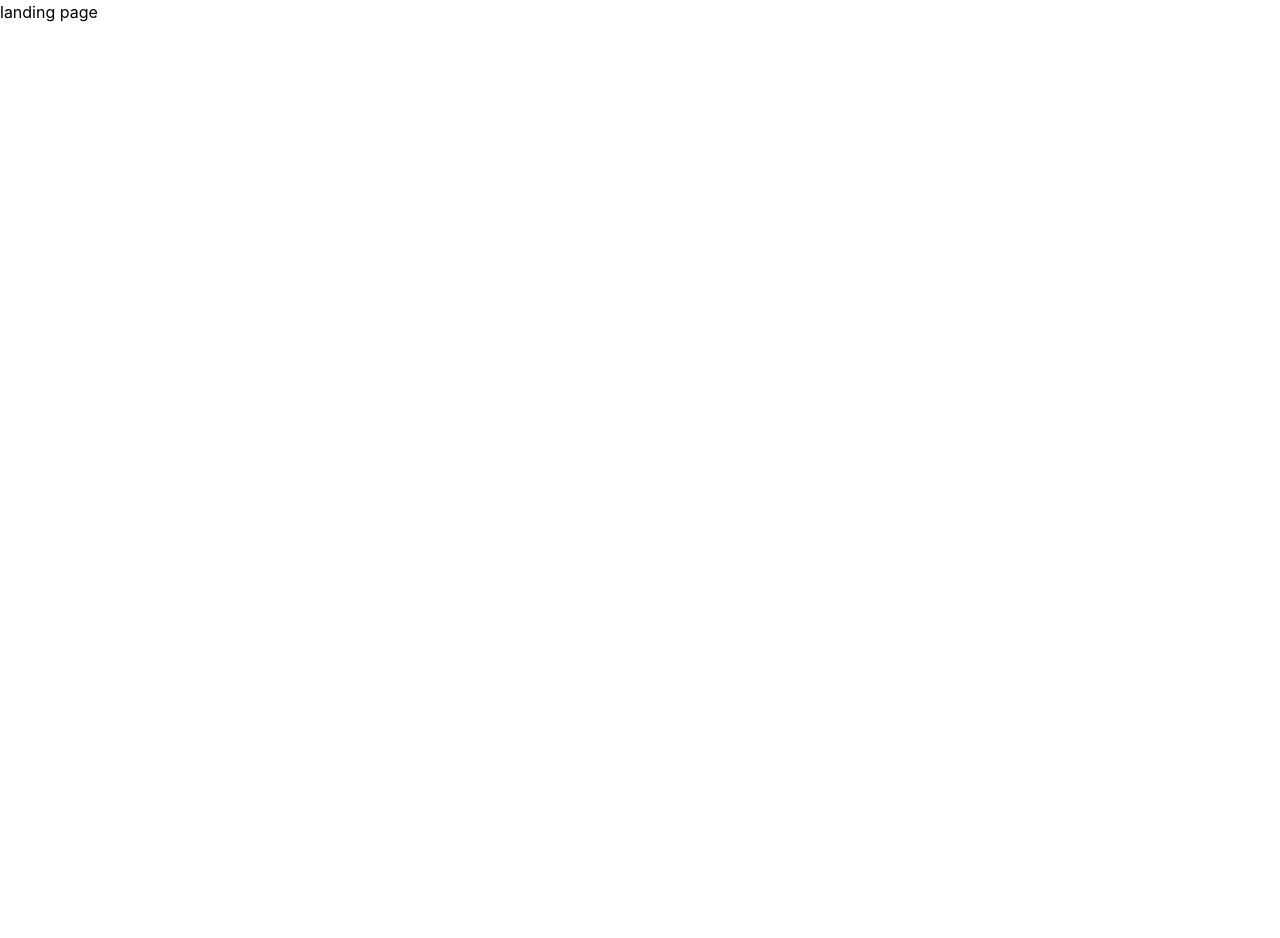
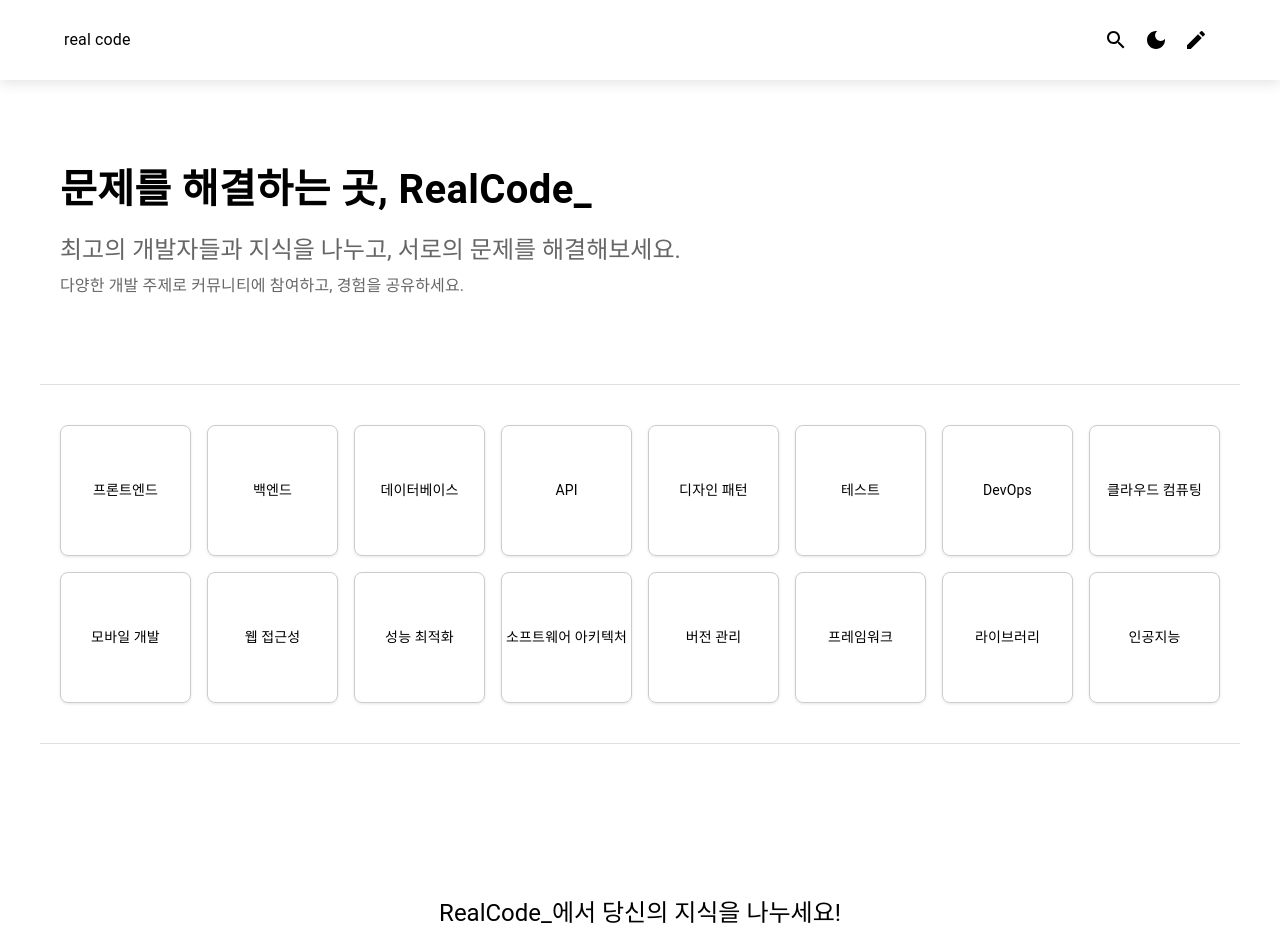
Before and after one commit to minkwan-1/react-nest, a React (Vite) app in the folder client/: page / in a window 1280 px wide. Shown: the top 938 px of the page. Before the commit the page ends 800 px from the top, so only its background shows below. Built offline with nearby package versions, Linux system fonts and the light colour scheme.

Commit message:
landing page...

```diff
--- a/client/src/pages/LandingPage.tsx
+++ b/client/src/pages/LandingPage.tsx
@@ -1,5 +1,169 @@
+import { Box, Typography } from "@mui/material";
+import { PageContainer, ComponentWrapper } from "../components/layout/common";
+
+const keywords = [
+  "프론트엔드",
+  "백엔드",
+  "데이터베이스",
+  "API",
+  "디자인 패턴",
+  "테스트",
+  "DevOps",
+  "클라우드 컴퓨팅",
+  "모바일 개발",
+  "웹 접근성",
+  "성능 최적화",
+  "소프트웨어 아키텍처",
+  "버전 관리",
+  "프레임워크",
+  "라이브러리",
+  "인공지능",
+];
+
 const LandingPage = () => {
-  return <div>landing page</div>;
+  return (
+    <PageContainer>
+      <ComponentWrapper>
+        {/* 첫 번째 섹션 */}
+        <Box
+          sx={{
+            padding: "80px 20px",
+            display: "flex",
+            flexDirection: "column",
+            // borderBottom: (theme) => {
+            //   return {
+            //     ...theme.applyStyles("light", {
+            //       borderBottom: "1px solid red",
+            //     }),
+            //     ...theme.applyStyles("dark", {
+            //       borderBottom: "1px solid #30363d",
+            //     }),
+            //   };
+            // },
+            borderBottom: "1px solid #e0e0e0",
+          }}
+        >
+          <Typography
+            sx={{ fontSize: "40px", fontWeight: "bold" }}
+            gutterBottom
+          >
+            문제를 해결하는 곳, RealCode_
+          </Typography>
+          <Typography variant="h5" color="text.secondary" gutterBottom>
+            최고의 개발자들과 지식을 나누고, 서로의 문제를 해결해보세요.
+          </Typography>
+          <Typography variant="body1" color="text.secondary" gutterBottom>
+            다양한 개발 주제로 커뮤니티에 참여하고, 경험을 공유하세요.
+          </Typography>
+        </Box>
+
+        {/* 키워드 섹션 */}
+        <Box
+          className="keywords"
+          sx={{
+            display: "grid",
+            gridTemplateColumns: "repeat(auto-fill, minmax(120px, 1fr))",
+            gap: 2,
+            padding: "40px 20px",
+          }}
+        >
+          {keywords.map((keyword) => (
+            <Box
+              key={keyword}
+              sx={{
+                width: "100%",
+                aspectRatio: "1 / 1",
+                border: "1px solid #ccc",
+                borderRadius: "8px",
+                // bgcolor: "#fff",
+                display: "flex",
+                alignItems: "center",
+                justifyContent: "center",
+                boxShadow: "0 1px 3px rgba(0, 0, 0, 0.1)",
+                cursor: "pointer",
+                "&:hover": {
+                  border: "1px solid white",
+                },
+              }}
+            >
+              <Typography variant="body2">{keyword}</Typography>
+            </Box>
+          ))}
+        </Box>
+
+        {/* 추가 설명 섹션 */}
+        <Box
+          sx={{
+            padding: "60px 20px",
+            display: "flex",
+            flexDirection: "column",
+            justifyContent: "center",
+            alignItems: "center",
+            minHeight: "50vh",
+            borderTop: "1px solid #e0e0e0",
+          }}
+        >
+          <Typography variant="h5" component="h2" gutterBottom>
+            RealCode_에서 당신의 지식을 나누세요!
+          </Typography>
+          <Typography variant="body1" color="text.secondary" gutterBottom>
+            우리의 목표는 모든 개발자들이 서로의 지식과 경험을 통해 성장하는
+            것입니다.
+          </Typography>
+          <Typography variant="body1" color="text.secondary">
+            지금 바로 질문을 올리고, 다른 개발자들과 소통해보세요!
+          </Typography>
+        </Box>
+
+        {/* 커뮤니티 참여 섹션 */}
+        <Box
+          sx={{
+            padding: "60px 20px",
+            display: "flex",
+            flexDirection: "column",
+            justifyContent: "center",
+            alignItems: "center",
+            minHeight: "50vh",
+            borderTop: "1px solid #e0e0e0",
+          }}
+        >
+          <Typography variant="h5" component="h2" gutterBottom>
+            함께 성장하는 커뮤니티
+          </Typography>
+          <Typography variant="body1" color="text.secondary" gutterBottom>
+            RealCode_는 개발자들이 서로의 질문에 답변하고, 경험을 나누는
+            공간입니다.
+          </Typography>
+          <Typography variant="body1" color="text.secondary">
+            지금 참여하여 더 많은 지식을 얻고, 다른 개발자와 소통해보세요!
+          </Typography>
+        </Box>
+
+        {/* 성공 사례 섹션 */}
+        <Box
+          sx={{
+            padding: "60px 20px",
+            display: "flex",
+            flexDirection: "column",
+            justifyContent: "center",
+            alignItems: "center",
+            minHeight: "50vh",
+            borderTop: "1px solid #e0e0e0",
+          }}
+        >
+          <Typography variant="h5" component="h2" gutterBottom>
+            성공적인 문제 해결 사례
+          </Typography>
+          <Typography variant="body1" color="text.secondary" gutterBottom>
+            RealCode_에서 수많은 개발자들이 자신의 문제를 해결했습니다.
+          </Typography>
+          <Typography variant="body1" color="text.secondary">
+            사용자들의 성공 사례를 통해 여러분도 문제를 해결할 수 있습니다!
+          </Typography>
+        </Box>
+      </ComponentWrapper>
+    </PageContainer>
+  );
 };
 
 export default LandingPage;
--- a/client/src/pages/PhoneVerificationPage.tsx
+++ b/client/src/pages/PhoneVerificationPage.tsx
@@ -1,5 +1,5 @@
 const PhoneVerificationPage = () => {
-  return <div>phone verification page</div>;
+  return <div>휴대폰 인증</div>;
 };
 
 export default PhoneVerificationPage;
```
Also changed, not shown: client/src/components/landing/DescriptionSection.tsx (added, +29 -0 lines).
